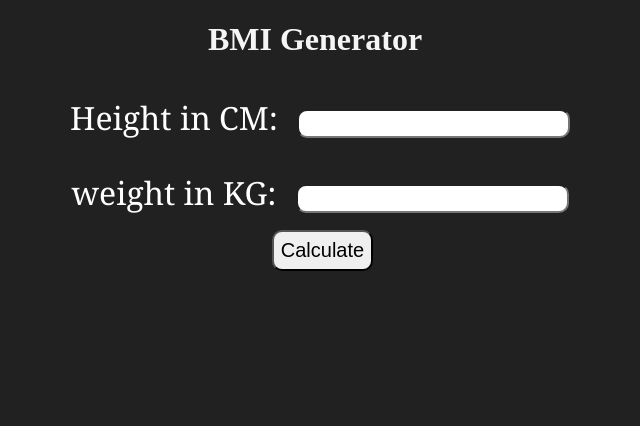
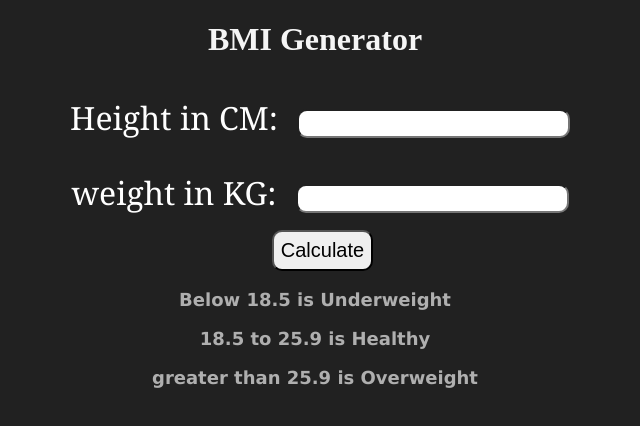
Before and after one commit to rohanDhara/js-yt, a plain HTML site: page Projects/02_BMI-Calculator/index.html in a window 1280 px wide. Shown: the whole page, without its empty margins (325-965 px from the left). Drawn offline with Linux system fonts and the light colour scheme.

Commit message:
to be write js only

```diff
--- a/Projects/02_BMI-Calculator/index.html
+++ b/Projects/02_BMI-Calculator/index.html
@@ -8,7 +8,7 @@
 </head>
 <body class="main">
     <h1>BMI Generator</h1>
-    <div>
+    <div class="container" >
         <form action="#">
             <label for="height">
                 <span>Height in CM:</span>
@@ -19,11 +19,11 @@
                 <input type="number" name="weight" class="input" id="scale2">
             </label>
                 <input type="submit" value="Calculate" id="button">
-            <p></p>
-            <p></p>
-            <p></p>
-            <p></p>
-            <p></p>
+            <p id="result"></p>
+            <p id="detail-result"></p>
+            <p class="info">Below 18.5 is Underweight</p>
+            <p class="info">18.5 to 25.9 is Healthy</p>
+            <p class="info">greater than 25.9 is Overweight</p>
         </form>
     </div>
 </body>
--- a/Projects/02_BMI-Calculator/script.js
+++ b/Projects/02_BMI-Calculator/script.js
@@ -0,0 +1,2 @@
+const val1=document.getElementById('scale1').value
+const val2=document.getElementById('scale2').value
--- a/Projects/02_BMI-Calculator/styles.css
+++ b/Projects/02_BMI-Calculator/styles.css
@@ -27,3 +27,9 @@ span{
     padding: 7px;
     display: inline;
 }
+.info{
+    color:#AFAFAF;
+    font-weight: bold;
+    font-size: large;
+    font-family: Verdana, Geneva, Tahoma, sans-serif;
+}
```
